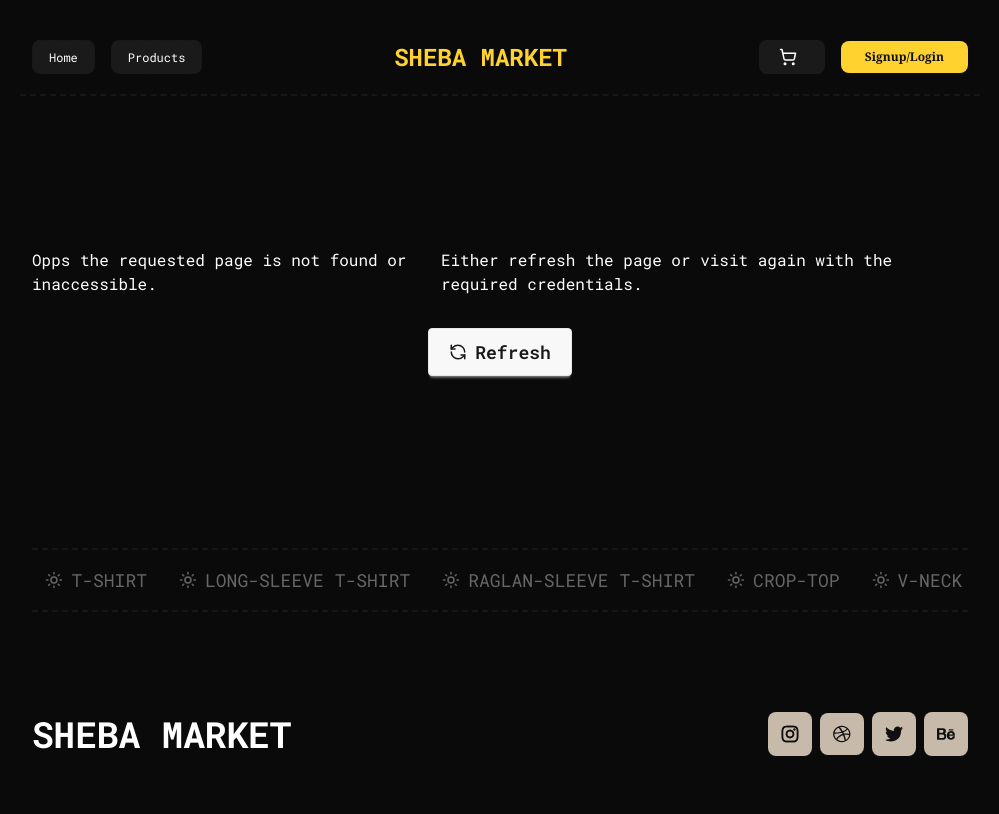
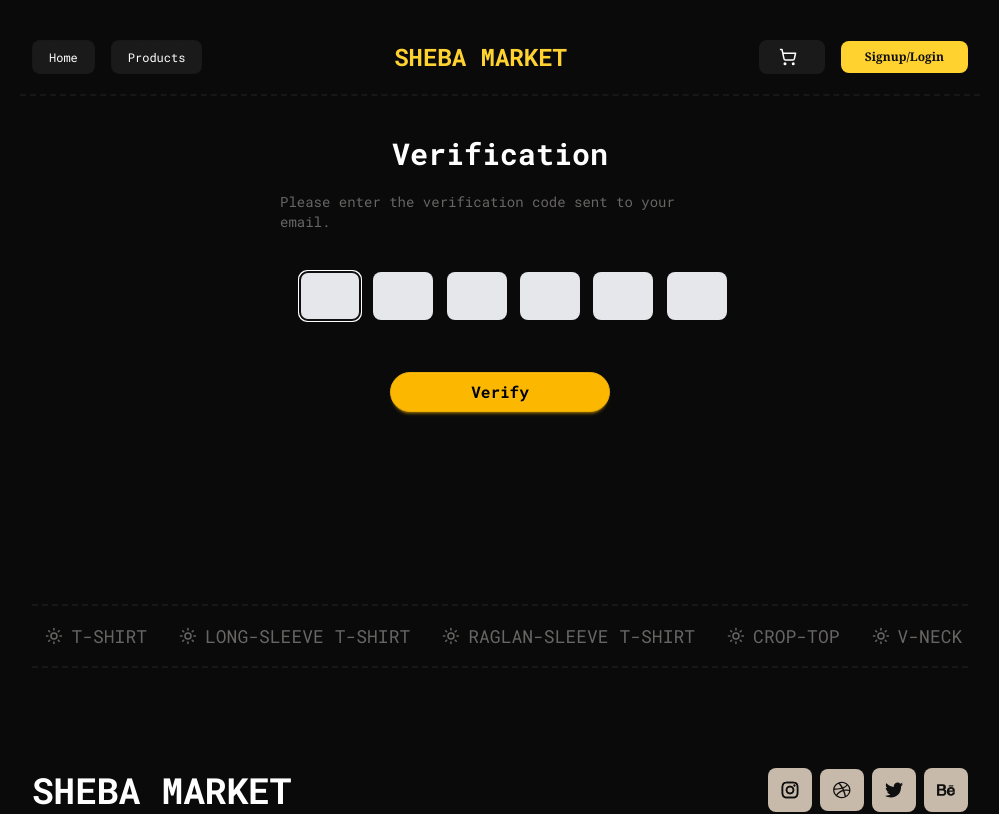
Before and after one commit to fanual-software-dev/E-commerce-App, a Next.js app: page /verification in a window 1280 px wide. Before the commit this address had no page. Shown: the top 814 px of the page, without its empty margins (140-1139 px from the left). Built offline with nearby package versions, Linux system fonts and the light colour scheme.

Commit message:
Verification page added

```diff
--- /dev/null
+++ b/app/verification/page.tsx
@@ -0,0 +1,10 @@
+import Verification from '@/components/auth/Verification'
+import React from 'react'
+
+const VerificationPage = () => {
+  return (
+    <Verification/>
+  )
+}
+
+export default VerificationPage
--- a/components/auth/Login.tsx
+++ b/components/auth/Login.tsx
@@ -37,6 +37,9 @@ const Login = () => {
             email: '',
             password:''
         })
+
+        setIsSubmitting(false)
+        setIsSubmitting(true)
 
         const result = formSchema.safeParse(formData)
         if (!result.success) {
@@ -140,8 +143,8 @@ const Login = () => {
                     </p>
                 </div>
                 <div className='flex flex-row-reverse justify-end md:justify-between items-center gap-5'>
-                    <button onClick={(e)=>LoginUser(e)} className='text-white w-full btn rounded-full btn-warning '>
-                        Login
+                    <button onClick={(e)=>LoginUser(e)} className='text-black text-base w-full btn rounded-full btn-warning '>
+                        {isSubmitting ? <span className='loading loading-dots loading-lg'></span>  : 'Login'}
                     </button>
                 </div>
 
--- a/components/auth/SignUp.tsx
+++ b/components/auth/SignUp.tsx
@@ -5,9 +5,13 @@ import Link from 'next/link'
 import {Eye, EyeOffIcon,Mail,ShoppingCart} from 'lucide-react'
 import formSchema from '@/schemas/Form'
 import { FormSchema } from '@/schemas/Form'
+import { useRouter } from 'next/navigation'
+import { span } from 'framer-motion/client'
+
+
 
 const SignUp = () => {
-
+    const navigate = useRouter()
     const [showPassword,setShowPassword] = useState(false)
     const [formData, setFormData] = useState<FormSchema>({
         email: '',
@@ -38,6 +42,9 @@ const SignUp = () => {
             password:''
         })
 
+        setIsSubmitting(false)
+        setIsSubmitting(true)
+
         const result = formSchema.safeParse(formData)
         if (!result.success) {
             const fieldErrors = result.error.formErrors.fieldErrors
@@ -45,10 +52,14 @@ const SignUp = () => {
                 email: fieldErrors.email ? fieldErrors.email[0] : '',
                 password: fieldErrors.password ? fieldErrors.password[0] : ''
             })
+            setIsSubmitting(false)
             return
         }
 
         setIsSubmitting(true)
+        navigate.push('/verification')
+
+
     }
 
   return (
@@ -140,8 +151,8 @@ const SignUp = () => {
                     </p>
                 </div>
                 <div className='flex flex-row-reverse justify-end md:justify-between items-center gap-5'>
-                    <button onClick={(e)=>LoginUser(e)} className='text-white w-full btn rounded-full btn-warning '>
-                        Signup
+                    <button onClick={(e)=>LoginUser(e)} className='text-black text-base w-full btn rounded-full btn-warning '>
+                        {isSubmitting ? <span className='loading loading-dots loading-lg'></span> : 'Sign Up'}
                     </button>
                 </div>
 
--- /dev/null
+++ b/components/auth/Verification.tsx
@@ -0,0 +1,109 @@
+'use client'
+import React from 'react'
+import verificationNumSchema from '@/schemas/VerificationNum'
+import { VerificationNumSchema } from '@/schemas/VerificationNum'
+
+const Verification = () => {
+    const [verifcationNumbers, setVerifcationNumbers] = React.useState<Record<string, string|number>>({
+        one: '',
+        two: '',
+        three: '',
+        four: '',
+        five: '',
+        six: ''
+    })
+
+    const numArray = ['one','two','three','four','five','six']
+
+
+    const [errors, setErrors] = React.useState<VerificationNumSchema>({
+        verificationNum: ''
+    })
+
+    const [isSubmitting, setIsSubmitting] = React.useState(false)
+    const [isSuccess, setIsSuccess] = React.useState(false)
+
+    const HandleChange = (e: React.ChangeEvent<HTMLInputElement>) => {
+        const { name, value,id } = e.target
+        setVerifcationNumbers((prev) => ({
+            ...prev,
+            [name]: value
+        }))
+
+        if (id<'5' && value.length === 1) {
+            const nextInput = numArray[numArray.indexOf(name) + 1]
+            if (nextInput) {
+                const nextInputElement = document.querySelector(`input[name="${nextInput}"]`) as HTMLInputElement
+                nextInputElement.focus()
+            }
+        }
+    }
+
+    const HandleSubmit = async (e: React.MouseEvent<HTMLButtonElement, MouseEvent>) => {
+        e.preventDefault()
+
+        setErrors({
+            verificationNum: ''
+        })
+
+        setIsSubmitting(false)
+        setIsSubmitting(true)
+        const verificationNum = Object.values(verifcationNumbers).join('')
+        const result = verificationNumSchema.safeParse({ verificationNum })
+
+        if (!result.success) {
+            const fieldErrors = result.error.formErrors.fieldErrors
+            setErrors({
+                verificationNum: fieldErrors.verificationNum ? fieldErrors.verificationNum[0] : ''
+            })
+            setIsSubmitting(false)
+            return
+        }
+
+
+    }
+
+
+
+
+
+  return (
+    <div className='flex justify-center py-5'>
+      <form action="" className='flex flex-col gap-5 items-center justify-center w-full sm:w-3/4 md:w-3/5 xl:w-1/2 p-5'>
+        <h1 className='text-white text-3xl font-bold'>Verification</h1>
+        <p className='text-[#676665] text-sm'>Please enter the verification code sent to your email.</p>
+        <div className='grid grid-cols-6 gap-3 md:gap-10   justify-center  w-full p-5'>
+
+            {numArray.map((item,index) => (
+
+                <input
+                    type="numeric"
+                    key={index}
+                    name={item}
+                    autoFocus={index === 0}
+                    id={index.toString()}
+                    value={verifcationNumbers[item]}
+                    onChange={HandleChange}
+                    maxLength={1}
+                    className='bg-gray-200 sm:w-15 sm:h-12  border-none rounded-lg text-black text-center sm:text-2xl font-semibold p-2  sm:px-2 sm:py-3'
+                />
+            ))}
+
+        </div>
+        {errors.verificationNum && <span className='text-amber-500 -mt-6  text-xs'>{errors.verificationNum}</span>}
+
+        <button
+            onClick={HandleSubmit}
+            // disabled={isSubmitting}
+            type="submit"
+            className='btn text-base  rounded-full w-full sm:w-1/2 btn-warning text-black mt-3 font-bold'
+            >
+                {isSubmitting ? <span className='loading loading-dots loading-lg'></span> : 'Verify'}
+        </button>
+
+      </form>
+    </div>
+  )
+}
+
+export default Verification
--- /dev/null
+++ b/schemas/VerificationNum.ts
@@ -0,0 +1,9 @@
+import { z } from "zod";
+
+const verificationNumSchema = z.object({
+    verificationNum: z.string().length(6, "Verification number must be 6 digits").regex(/^\d+$/, "Verification number must be of type number"),
+})
+
+export default verificationNumSchema
+
+export type VerificationNumSchema = z.infer<typeof verificationNumSchema> // This will be the type of the form data
```
